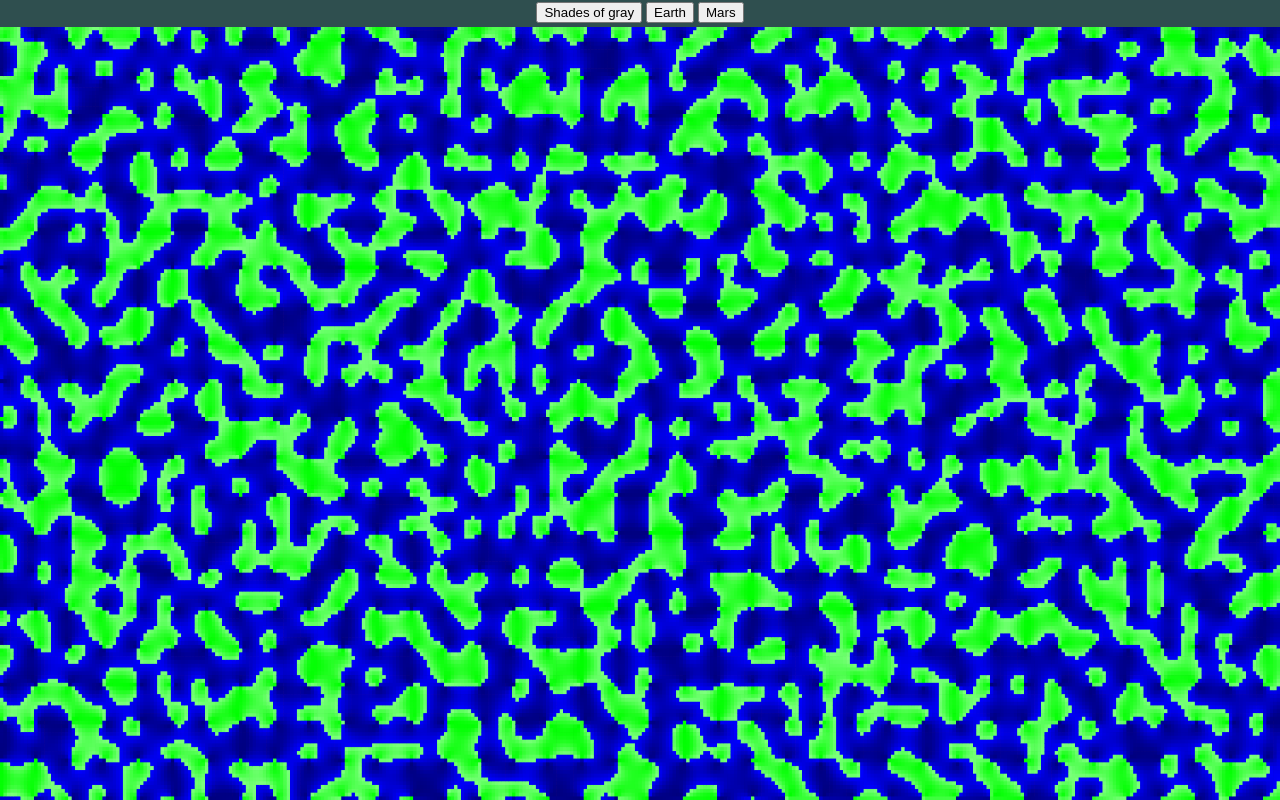
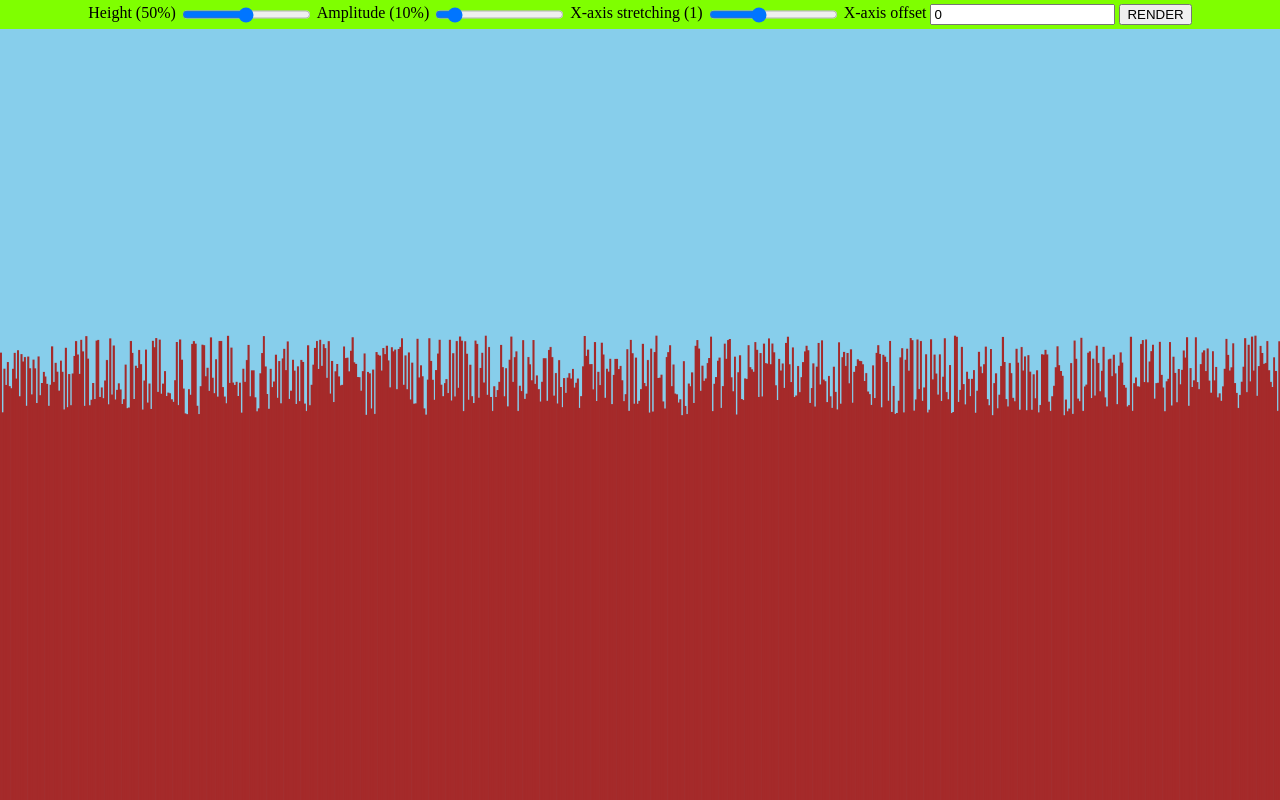
Before and after one commit to Gael-Bernard/perlinpinpin-view, an Angular app: page /sideview-random-examples in a window 1280 px wide. Before the commit this address led to /basic-perlin-examples. Built offline with nearby package versions, Linux system fonts and the light colour scheme.

Commit message:
feat: Added a sideview for random noise to compare with Perlin noise

```diff
--- a/src/app/app-routing.module.ts
+++ b/src/app/app-routing.module.ts
@@ -2,6 +2,7 @@ import { NgModule } from '@angular/core';
 import { RouterModule, Routes } from '@angular/router';
 import { ColorablePerlinMapComponent } from './perlin-maps/colorable-perlin-map/colorable-perlin-map.component';
 import { SideviewPerlinMapComponent } from './perlin-maps/sideview-perlin-map/sideview-perlin-map.component';
+import { SideviewRandomMapComponent } from './perlin-maps/sideview-random-map/sideview-random-map.component';
 
 const routes: Routes = [
   {
@@ -11,6 +12,10 @@ const routes: Routes = [
   {
     path: "sideview-perlin-examples",
     component: SideviewPerlinMapComponent,
+  },
+  {
+    path: "sideview-random-examples",
+    component: SideviewRandomMapComponent,
   },
   {
     path: "**",
--- a/src/app/perlin-maps/perlin-maps.module.ts
+++ b/src/app/perlin-maps/perlin-maps.module.ts
@@ -4,6 +4,7 @@ import { ReactiveFormsModule } from "@angular/forms"
 import { SharedModule } from '../shared/shared.module';
 import { ColorablePerlinMapComponent } from './colorable-perlin-map/colorable-perlin-map.component';
 import { SideviewPerlinMapComponent } from './sideview-perlin-map/sideview-perlin-map.component';
+import { SideviewRandomMapComponent } from './sideview-random-map/sideview-random-map.component';
 
 
 
@@ -11,6 +12,7 @@ import { SideviewPerlinMapComponent } from './sideview-perlin-map/sideview-perli
   declarations: [
     ColorablePerlinMapComponent,
     SideviewPerlinMapComponent,
+    SideviewRandomMapComponent,
   ],
   imports: [
     CommonModule,
--- /dev/null
+++ b/src/app/perlin-maps/sideview-random-map/sideview-random-map.component.html
@@ -0,0 +1,26 @@
+<app-fullscreen-canvas #canvas>
+  <div class="options-row">
+
+    <label for="heightRatio">Height ({{height100}}%)</label>
+    <input name="heightRatio" type="range" min="0.0" max="1.0" step="0.01"
+    [formControl]="heightRatio" (input)="render()">
+
+
+    <label for="amplitudeRatio">Amplitude ({{amplitude100}}%)</label>
+    <input name="amplitudeRatio" type="range" min="0.0" max="1.0" step="0.01"
+    [formControl]="amplitudeRatio" (input)="render()">
+
+
+    <label for="xStretch">X-axis stretching ({{xStretchValue}})</label>
+    <input name="xStretch" type="range" min="-3.0" max="5.0" step="0.01"
+    [formControl]="xStretch" (input)="render()">
+
+
+    <label for="xOffset">X-axis offset</label>
+    <input name="xOffset" type="number"
+    [formControl]="xOffset" (input)="render()">
+
+    <button (click)="render()">RENDER</button>
+
+  </div>
+</app-fullscreen-canvas>
--- /dev/null
+++ b/src/app/perlin-maps/sideview-random-map/sideview-random-map.component.scss
@@ -0,0 +1,9 @@
+.options-row {
+  background-color: chartreuse;
+
+  padding: 4px;
+  display: flex;
+  justify-content: center;
+  align-content: center;
+  gap: 4px;
+}
--- /dev/null
+++ b/src/app/perlin-maps/sideview-random-map/sideview-random-map.component.ts
@@ -0,0 +1,62 @@
+import { Component, ViewChild } from '@angular/core';
+import { FormControl } from '@angular/forms';
+import SideRandomRender from 'src/app/shared/canvas/common-canvas-render/SideRandomRender';
+import { FullscreenCanvasComponent } from 'src/app/shared/canvas/components/canvas/fullscreen-canvas.component';
+import CanvasManager2D from 'src/app/shared/canvas/manager/CanvasManager2D';
+import Color from 'src/app/shared/canvas/manager/Color';
+import Vec2 from 'src/app/shared/maths/geometry/Vec2';
+
+@Component({
+  selector: 'app-sideview-random-map',
+  templateUrl: './sideview-random-map.component.html',
+  styleUrls: ['./sideview-random-map.component.scss']
+})
+export class SideviewRandomMapComponent {
+
+  readonly renderer = new SideRandomRender(0.4, Color.BROWN, Color.SKYBLUE);
+  canvas!: CanvasManager2D;
+
+  @ViewChild("canvas", {static: true})
+  readonly canvasComponent!: FullscreenCanvasComponent;
+
+  heightRatio = new FormControl<number>(0.5);
+  amplitudeRatio = new FormControl<number>(0.1);
+  xStretch = new FormControl<number>(0);
+  xOffset = new FormControl<number>(0);
+
+
+  ngOnInit(): void {
+    const canvasElem = this.canvasComponent.getCanvasElement();
+    this.canvas = new CanvasManager2D(canvasElem, this.renderer);
+    this.canvas.setScaleWithoutRender(Vec2.SAME(32));
+
+    this.render();
+  }
+
+  get height100(): number {
+    return Math.floor( this.heightRatio.getRawValue() as number * 100 );
+  }
+
+  get amplitude100(): number {
+    return Math.floor( this.amplitudeRatio.getRawValue() as number * 100 );
+  }
+
+  get xStretchValue(): number {
+    let value = Math.exp( this.xStretch.getRawValue() as number );
+    return Math.floor( value * 1000 ) / 1000;
+  }
+
+  get xOffsetValue(): number {
+    let value = this.xOffset.getRawValue() as number;
+    return Math.floor( value * 1000 ) / 1000;
+  }
+
+  render(): void {
+    this.renderer.heightRatio = this.heightRatio.getRawValue() as number;
+    this.renderer.amplitudeRatio = this.amplitudeRatio.getRawValue() as number;
+    this.renderer.xStretch = this.xStretchValue as number;
+    this.canvas.setOffset(new Vec2(this.xOffsetValue, 0));
+    this.canvas.render();
+  }
+
+}
--- /dev/null
+++ b/src/app/shared/canvas/common-canvas-render/SideRandomRender.ts
@@ -0,0 +1,35 @@
+import Rectangle from "../../maths/geometry/Rectangle";
+import Vec2 from "../../maths/geometry/Vec2";
+import { CanvasWriter2D, LocalCanvasRenderer2D } from "../manager/CanvasManager2D";
+import Color from "../manager/Color";
+
+export default class SideRandomRender implements LocalCanvasRenderer2D {
+
+  public heightRatio = 0.5;
+  public amplitudeRatio = 0.1;
+  public xStretch = 1.0;
+
+  constructor(
+    public y: number,
+    public groundColor: Color,
+    public skyColor: Color,
+  ) { }
+
+  async renderArea(canvas: CanvasWriter2D, area: Rectangle): Promise<void> {
+
+    const topL: Vec2 = area.origin.map(Math.floor);
+    const bottomR: Vec2 = area.origin.plus( area.expansion ).map(Math.ceil);
+
+    canvas.plainBackground(this.skyColor.toCSS());
+
+    for(let x=topL.x; x < bottomR.x; x += 0.1) {
+      const randomVal = Math.random();
+      const value = randomVal * area.expansion.y * this.amplitudeRatio;
+      const yBaseline = bottomR.y - (area.expansion.y * this.heightRatio);
+      const rect = new Rectangle( new Vec2(x, yBaseline - value ), new Vec2(0.12, bottomR.y) );
+      canvas.plainRectangle(rect, this.groundColor.toCSS());
+    }
+
+  }
+
+}
```
